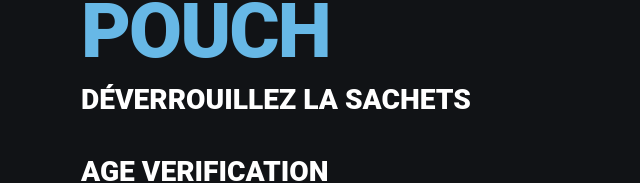
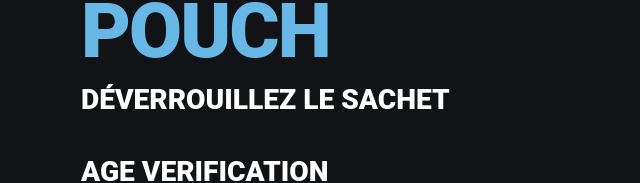
Before and after one commit to kevinkim910408/unlock_the_pouch, a Next.js app: page /age-verification in a window 1280 px wide. Shown: the part 316-499 px from the top of the page, without its empty margins (31-671 px from the left). Built offline with nearby package versions, Linux system fonts and the light colour scheme.

Commit message:
fix french

```diff
--- a/src/app/age-verification/page.tsx
+++ b/src/app/age-verification/page.tsx
@@ -26,7 +26,7 @@ export default function AgeVerificationPage() {
             size="md"
             className="mt-4 font-black uppercase text-white"
           >
-            Déverrouillez la SACHETS
+            DÉVERROUILLEZ LE SACHET
           </Text>
           <Text
             as="p"
```
